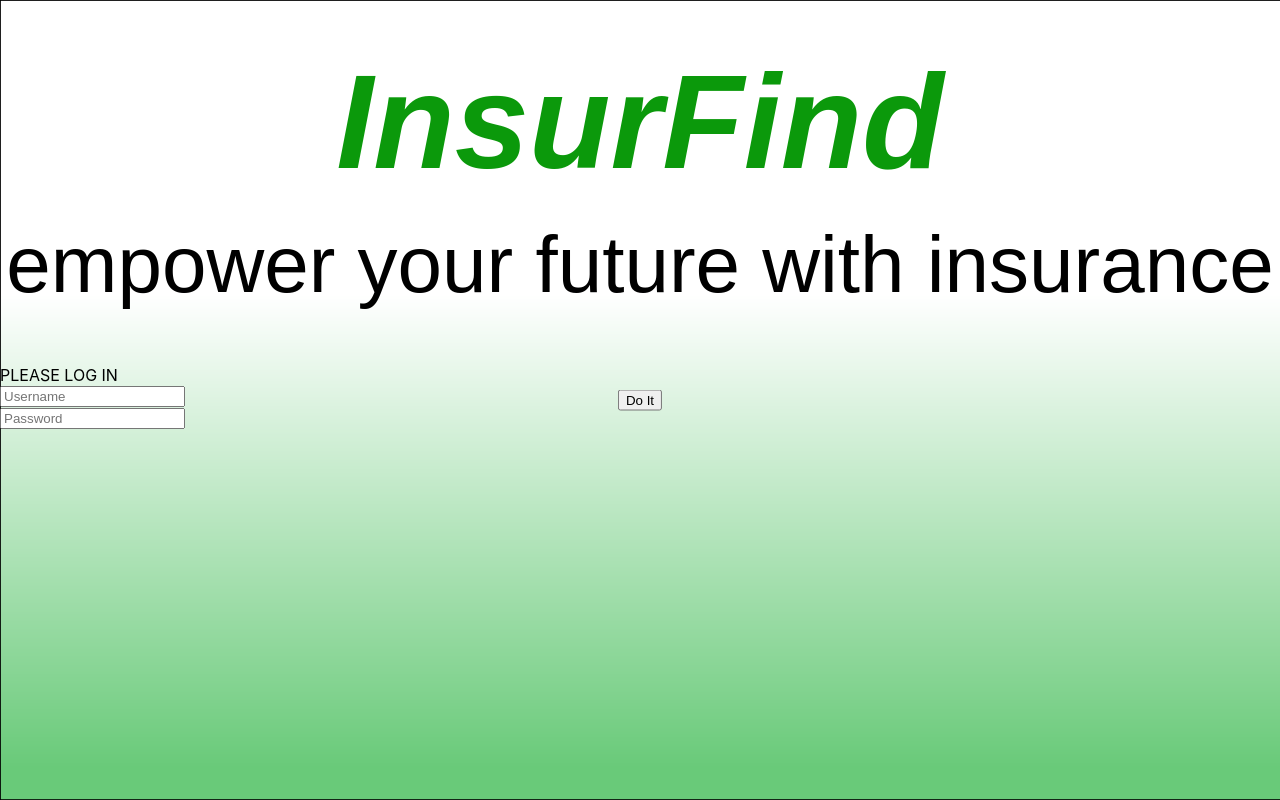
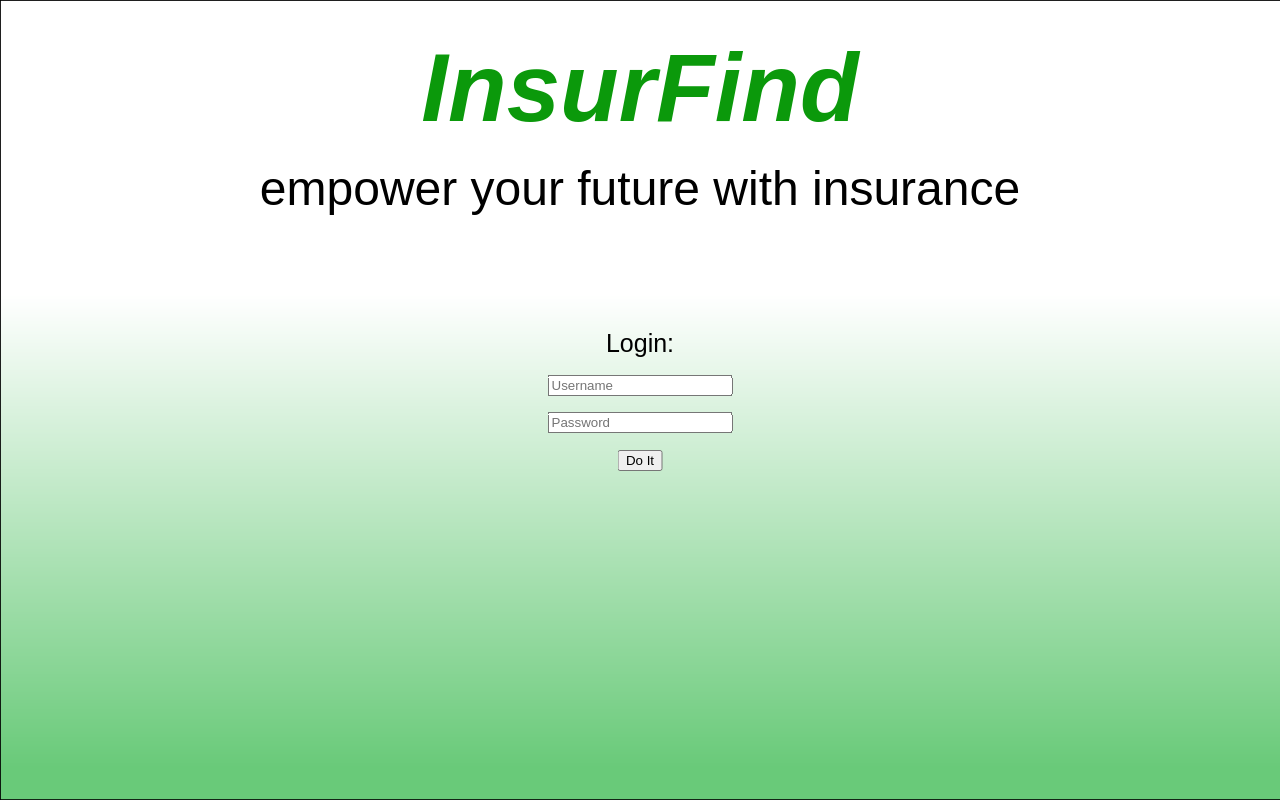
Before and after one commit to jared-baker99/Shellhacks_2023, a React (Create React App) app: page / in a window 1280 px wide. Built offline with nearby package versions, Linux system fonts and the light colour scheme.

Commit message:
Finshed the login page, may add more visual stuff later

```diff
--- a/src/App.css
+++ b/src/App.css
@@ -33,14 +33,13 @@
   background-repeat: no-repeat;
   background-size: cover;
   overflow: hidden;
-
 }
 
 .appname{
   color: #0B990B;
   font-family: Arial, Helvetica, sans-serif;
   font-style: italic;
-  font-size: 100pt;
+  font-size: 72pt;
   text-align: center;
   padding-top: 50;
   line-height: .5;
@@ -50,11 +49,27 @@
 .slogan{
   font-family: 'Source Sans 3', sans-serif;  font-size: 60pt;
   text-align: center;
+  font-size: 36pt;
   line-height: .5;
   padding-top: 40;
 }
 
-.inner-title{
-  font-size: 100px;
-  size: 100px;
+.loginbox{
+  margin: 10;
+  line-height: 1.5;
+  text-align: center;
+  padding: 1;
+  position: absolute;
+  top: 50%;
+  left: 50%;
+  -ms-transform: translate(-50%, -50%);
+  transform: translate(-50%, -50%);
+  font-size: 25px;
+  font-family: Arial, Helvetica, sans-serif;
+
 }
+
+.sumbit{
+  text-align: center;
+  align-items: center;
+}
--- a/src/Pages/MainPage.js
+++ b/src/Pages/MainPage.js
@@ -11,25 +11,28 @@ const MainPage = () =>
     }
 
     return(
-        <div className="mystyle">
+        <div className="mystyle" >
 
          <h1 className="appname">
             InsurFind
             </h1>
                 <p className="slogan">empower your future with insurance</p>
 
+
+        <div className="loginbox">
         <form onSubmit={doLogin}>
-        <span id="inner-title">PLEASE LOG IN</span><br />
+        <span id="inner-title">Login:</span><br />
         <input type="text" id="loginName" placeholder="Username"
         /><br />
         <input type="password" id="loginPassword"
         placeholder="Password" /><br />
-        <input type="submit" id="loginButton" class="buttons"
+        <input type="submit" id="loginButton"
         value = "Do It"
         onClick={doLogin} />
         </form>
         <span id="loginResult"></span>
         </div>
+        </div>
     );
 };
 
```
